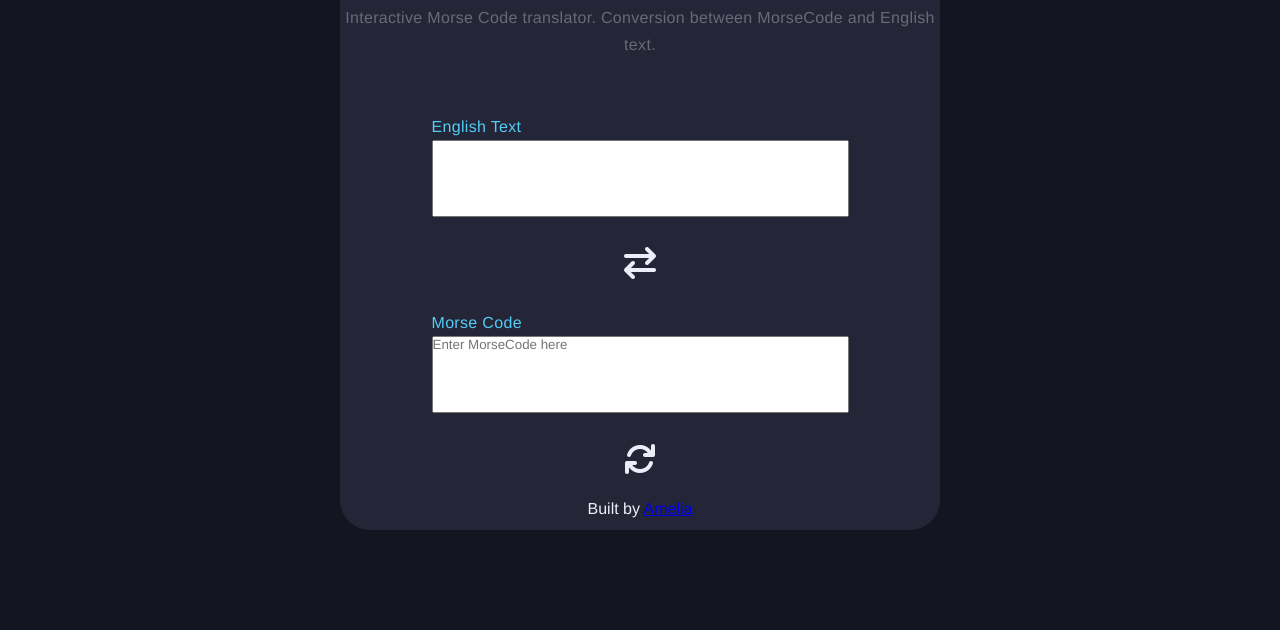
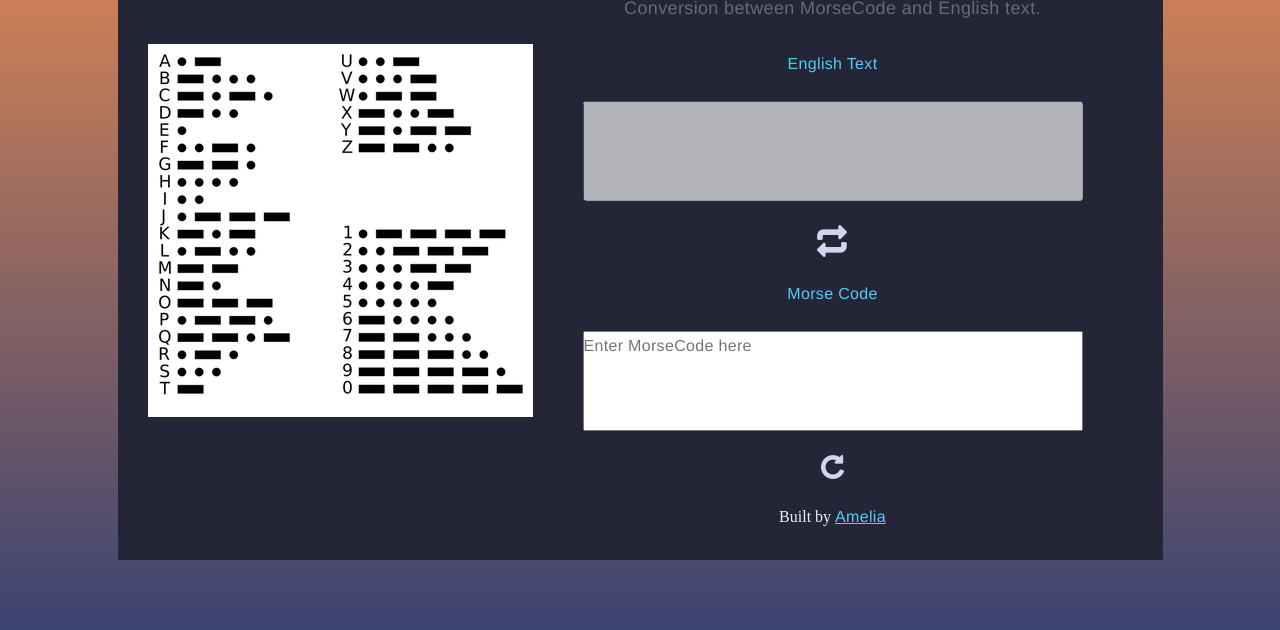
Before and after one commit to AmX3/Morse-Code-Translator, a website: page index.html in a window 1280 px wide. Shown: the part 170-800 px from the top of the page. Drawn offline with Linux system fonts and the light colour scheme.

Commit message:
updated appearance

```diff
--- a/index.html
+++ b/index.html
@@ -17,18 +17,19 @@
         />
     </head>
     <body>
-        <div class="morse-code">
-            <h1 class="morse-code__heading">Morse Decoder</h1>
+        <form class="morse-code">
+            <img src="./images/morsekeycode.png" />
+            <div class="morse-code__form">
+                <h1 class="morse-code__heading">Morse Code Translator</h1>
                 <p class="morse-code__paragraph">
-                Interactive Morse Code translator. Conversion between MorseCode
-                and English text.
+                    Conversion between MorseCode and English text.
                 </p>
-            <form class="morse-code__form">
-                <div class="morse-code__container">
+
                 <label for="morseInput" class="morse-code__label"
                     >English Text</label
                 >
                 <textarea
+                    class="morse-code__inputs"
                     id="morseInput"
                     type="text"
                     rows="5"
@@ -36,17 +37,13 @@
                     placeholder="Enter English Text here"
                 >
                 </textarea>
-                </div>
-                <i
-                    class="fa-solid fa-arrow-right-arrow-left fa-2x"
-                    id="switchModes"
-                ></i>
+                <img src="./images/switchmodes.png" id="switchModes" />
 
-                <div class="morse-code__container">
                 <label for="morseOutput" class="morse-code__label"
                     >Morse Code</label
                 >
                 <textarea
+                    class="morse-code__inputs"
                     id="morseOutput"
                     type="text"
                     name="input"
@@ -54,18 +51,18 @@
                     cols="50"
                     placeholder="Enter MorseCode here"
                 ></textarea>
-                </div>
-                <i id="resetBtn" class="fa-solid fa-arrows-rotate fa-2x"></i>
-            </form>
-            <footer class="footer footer__link">
+                <img src="./images/reset.png" id="resetBtn" />
+                <p>
                     Built by
                     <a
+                        class="morse-code__link"
                         href="https://amx3.github.io/Personal-Portfolio/"
                         target="_blank"
                         >Amelia</a
                     >
-            </footer>
+                </p>
             </div>
+        </form>
     </body>
     <script type="module" src="./script.js"></script>
 </html>
--- a/partials/_palette.scss
+++ b/partials/_palette.scss
@@ -5,12 +5,11 @@ $heading-font: Source Sans Pro, Helvetica, Arial, sans-serif;
 
 // colors
 $black: #020204;
-$dark-blue: #1a344b;
 $light-blue: #ebeef9;
 $blue: #2066a0;
 $gray: #686a78;
-$gray-blue: #2f4f68;
 $sky-blue: #53ccf7;
 $background: #131521;
 $form-background: #242637;
-$text-area: #eee;
+$linear-gradient1: #f3904f;
+$linear-gradient2: #3b4371;
--- a/script.js
+++ b/script.js
@@ -6,12 +6,13 @@ const resetBtn = document.querySelector("#resetBtn");
 
 // BUTTON THAT SHOULD DISABLE THE OTHER TEXT AREA
 const buttonClicked = () => {
-    !input.disabled
-        ? ((input.disabled = true), (output.disabled = false))
-        : ((input.disabled = false), (output.disabled = true));
+    !english.disabled
+        ? ((english.disabled = true), (morsecode.disabled = false))
+        : ((english.disabled = false), (morsecode.disabled = true));
 };
-
 switchModes.addEventListener("click", buttonClicked);
+// on window load, our buttonClicked function is applied
+window.addEventListener("load", buttonClicked);
 
 const morseCodeDictionary = {
     ".-": "a",
@@ -141,7 +142,8 @@ const morsecodeToEnglish = () => {
             console.log(morseCodeLetter);
             return morseCodeLetter.join("");
         })
-        .join(" ");
+        .join(" ")
+        .toUpperCase();
     console.log(mcToEng);
     english.value = mcToEng;
 };
--- a/style.scss
+++ b/style.scss
@@ -2,36 +2,44 @@
 @use "./partials/palette";
 * {
     box-sizing: border-box;
-    padding: 0;
-    margin: 0;
+    @include mixins.padding-and-margin(0, 0);
 }
 
 body {
-    @include mixins.flex($just-cont: center, $align-itm: center);
+    @include mixins.flex(
+        $just-cont: space-evenly,
+        $align-itm: center,
+        $text-align: none
+    );
     min-height: 100vh;
-    background-color: palette.$background;
+    background: linear-gradient(
+        palette.$linear-gradient1,
+        palette.$linear-gradient2
+    );
+    // background: linear-gradient(#525252, #3d72b4);
 }
 
 .morse-code {
+    @include mixins.flex($just-cont: space-between);
     @include mixins.background-and-color(
         palette.$form-background,
         palette.$light-blue
     );
-    @include mixins.flex($flx-dir: column, $just-cont: space-around);
-    border-radius: 30px;
-    // box-shadow: 0px 5px 15px -5px #00000070;
-    @include mixins.height-and-width(600px, 600px);
+    padding: 30px;
+    &__form {
+        @include mixins.flex($flx-dir: column, $just-cont: space-between);
+        @include mixins.height-and-width(600px, 600px);
+    }
 
     &__heading {
         @include mixins.text-style(41px, 800, 36px);
-        text-align: center;
-
         font-family: palette.$heading-font;
     }
 
-    &__container {
-        @include mixins.flex($flx-dir: column, $align-itm: start);
-        margin: 30px 0px;
+    &__paragraph {
+        font-family: palette.$body-font;
+        color: palette.$gray;
+        @include mixins.text-style(18px, 400, 36px);
     }
 
     &__label {
@@ -40,27 +48,16 @@ body {
         @include mixins.text-style(16px, 400, 27px);
     }
 
-    &__paragraph {
+    &__inputs {
+        resize: none;
         font-family: palette.$body-font;
-        color: palette.$gray;
+        @include mixins.height-and-width(100px, 500px);
         @include mixins.text-style(16px, 400, 27px);
     }
 
-    &__button {
-        border-radius: 10px;
-        border: none;
-        @include mixins.background-and-color(palette.$blue, palette.$sky-blue);
-        padding: 10px 20px;
+    &__link {
+        font-family: palette.$body-font;
+        color: palette.$sky-blue;
+        @include mixins.text-style(16px, 400, 27px, $decoration: underline);
     }
 }
-
-textarea {
-    resize: none;
-    font-family: palette.$body-font;
-}
-
-.footer {
-    &__link {
-        font-family: palette.$body-font;
-    }
-}
```
Also changed, not shown: images/morsekeycode.png (added), images/reset.png (added), images/switchmodes.png (added), morsekeycode.png (deleted), style.css. Lines whose indentation alone changed are shown as unchanged.
